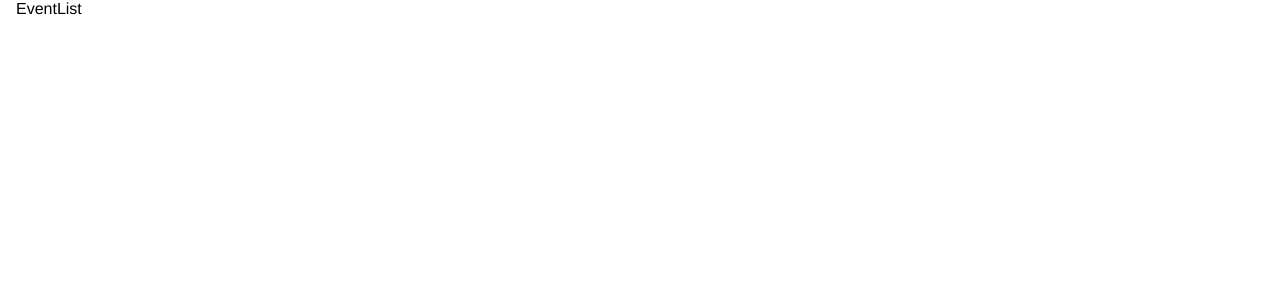
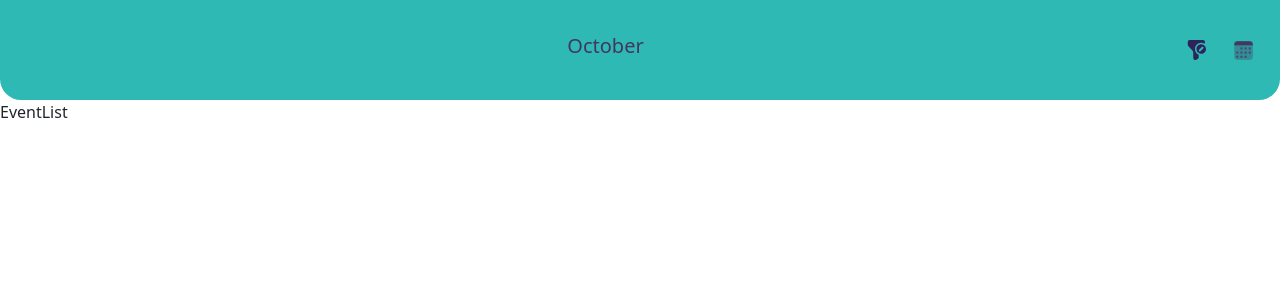
Before and after one commit to EmanSmart/Saudievent_app, a React (Vite) app: page / in a window 1280 px wide. Shown: the top 300 px of the page. Built offline with nearby package versions, Linux system fonts and the light colour scheme.

Commit message:
add import linkes for bootstrap

```diff
--- a/src/App.css
+++ b/src/App.css
@@ -3,27 +3,7 @@
   margin: 0;
 }
 body {
-  padding: 0 1rem 0;
   min-height: 100vh;
   overflow: hidden;
   font-family: "Franklin Gothic Medium", "Arial Narrow", Arial, sans-serif;
 }
-nav {
-  display: flex;
-  justify-content: space-between;
-  padding: 2rem 0;
-}
-.MainNavBar {
-  width: 50%;
-  display: flex;
-  justify-content: start;
-  gap: 5rem;
-}
-footer {
-  background-color: rgb(157, 157, 157);
-  position: absolute;
-  bottom: 0;
-  left: 0;
-  padding-left: 1rem;
-  width: 100%;
-}
--- a/src/App.tsx
+++ b/src/App.tsx
@@ -1,4 +1,5 @@
 import "./App.css";
+import "bootstrap/dist/css/bootstrap.min.css"
 import Layout from "./layout/Layout";
 function App() {
   return <Layout />;
--- /dev/null
+++ b/src/components/Header-eventList/Header.css
@@ -0,0 +1,10 @@
+.events-nav{
+    height: 100px;
+    background-color: #2fb9b5;
+    color: #41385f;
+    border-radius: 0 0px 21px 21px;
+}
+.events-nav>h1{
+    font-size: 20px;
+    font-weight: 400px;
+}
--- /dev/null
+++ b/src/components/Header-eventList/HeaderEvent.tsx
@@ -0,0 +1,21 @@
+import calender from "../../assets/images/calendar.png";
+import "./Header.css"
+const HeaderEvent = () => {
+
+  return (
+    <header className="events-nav px-4 align-items-center d-flex">
+      <h1 className="flex-fill  text-center">October</h1>
+      <div className="gap-4 d-flex align-items-center">
+        <svg width="20" height="21" viewBox="0 0 20 21" fill="none" xmlns="http://www.w3.org/2000/svg">
+          <path d="M15.2918 4.39781C14.9606 4.3175 14.6092 4.27734 14.2478 4.27734C11.6176 4.27734 9.47937 6.41562 9.47937 9.04578C9.47937 9.93924 9.73035 10.7825 10.172 11.5053C10.5435 12.1277 11.0555 12.6598 11.6779 13.0412C12.4207 13.5331 13.3042 13.8142 14.2478 13.8142C15.9946 13.8142 17.5104 12.8806 18.3336 11.5053C18.7753 10.7825 19.0163 9.93924 19.0163 9.04578C19.0163 6.77702 17.4301 4.86964 15.2918 4.39781ZM16.2054 8.61411L13.7659 11.0536C13.6756 11.1439 13.4849 11.2343 13.3543 11.2543L12.4207 11.3848C12.0794 11.435 11.8485 11.1941 11.8987 10.8628L12.0292 9.92921C12.0493 9.7987 12.1396 9.618 12.23 9.51761L14.3181 7.42953L14.6694 7.07818C15.0911 6.65655 15.583 6.45577 16.1953 7.07818C16.8077 7.70058 16.627 8.19249 16.2054 8.61411Z" fill="#2E245A" />
+          <path d="M17.9622 2.03956V3.00329C17.9622 3.41488 17.4904 3.66584 17.119 3.47512C16.6572 3.23418 16.1653 3.05348 15.6432 2.93302C15.2015 2.82259 14.7297 2.7724 14.2479 2.7724C10.7845 2.7724 7.9736 5.58327 7.9736 9.04666C7.9736 10.1911 8.28482 11.3154 8.87711 12.2792C9.37903 13.1224 10.0817 13.8251 10.8447 14.297C11.0154 14.4074 11.1961 14.5078 11.3667 14.6082C11.5374 14.6985 11.6578 14.8792 11.6578 15.07V17.148C11.6578 17.7604 11.2563 18.5735 10.7544 18.8747L9.34894 19.7882C8.04385 20.6014 6.24692 19.6878 6.24692 18.0615V12.6908C6.24692 11.978 5.84534 11.0645 5.44382 10.5625L1.63907 6.50684C1.13715 5.99485 0.735596 5.08133 0.735596 4.479V2.13995C0.735596 0.925251 1.63907 0.0117188 2.73334 0.0117188H15.9645C17.0587 0.0117188 17.9622 0.925251 17.9622 2.03956Z" fill="#2E245A" />
+        </svg>
+
+        <img src={calender} width="25"
+          height="25" />
+      </div>
+
+    </header>
+  );
+}
+export default HeaderEvent;
--- a/src/components/event-list/EventList.tsx
+++ b/src/components/event-list/EventList.tsx
@@ -2,7 +2,7 @@
 
 const EventList = () => {
   return (
-    <div>EventList</div>
+  <div className="d-flex">EventList</div>
   )
 }
 
--- a/src/layout/Layout.tsx
+++ b/src/layout/Layout.tsx
@@ -1,8 +1,9 @@
 import EventList from "../components/event-list/EventList";
-
+import HeaderEvent from "../components/Header-eventList/HeaderEvent"
 const Layout = () => {
   return (
     <>
+    <HeaderEvent/>
       <EventList />
     </>
   );
```
Also changed, not shown: src/assets/images/calendar.png (added).
